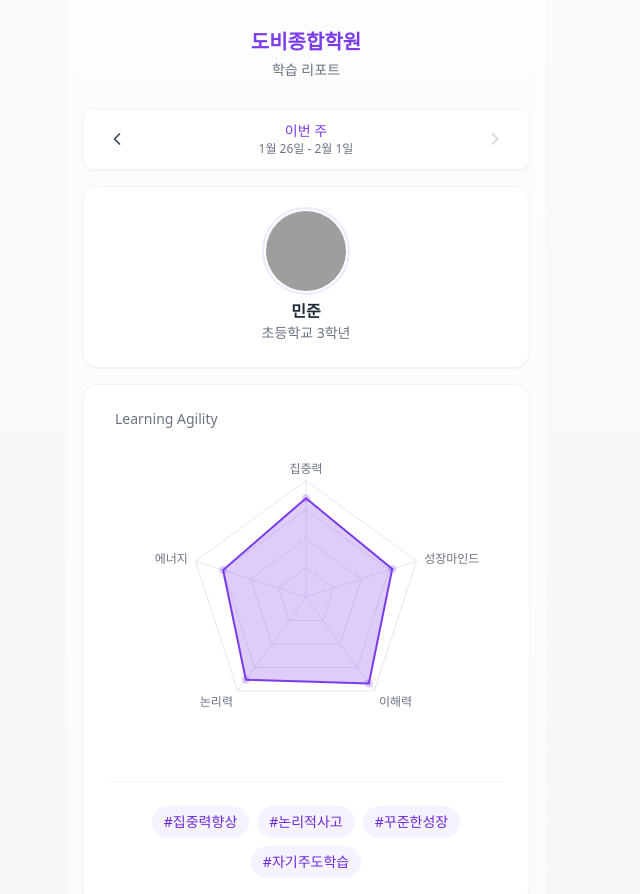
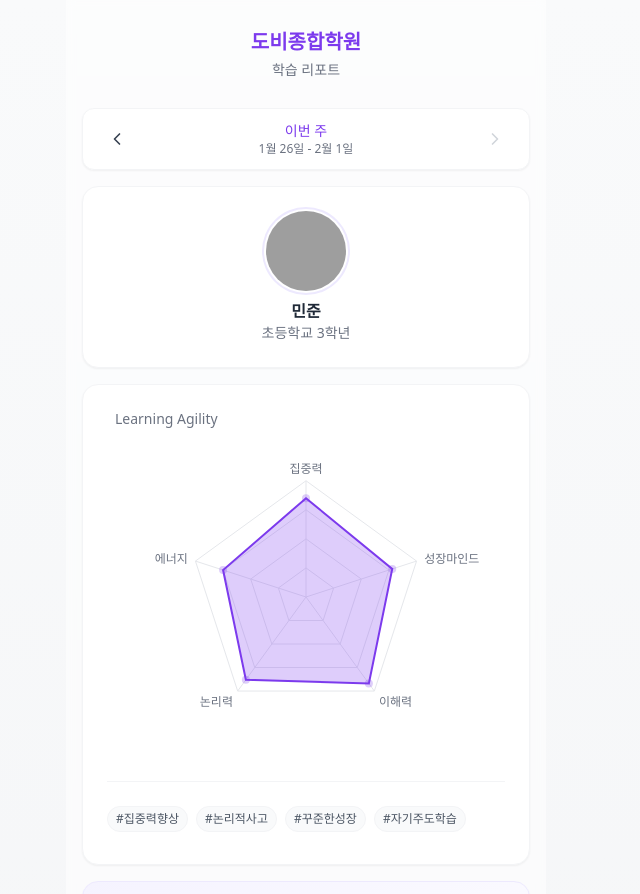
Before and after one commit to starthalf/carekids, a React (Vite) app: page /home in a window 1280 px wide. Shown: the top 894 px of the page, without its empty margins (334-974 px from the left). Built offline with nearby package versions, Linux system fonts and the light colour scheme; grey boxes are pictures that could not be loaded; a web font is replaced by a local one.

Commit message:
Updated HashtagList.tsx

```diff
--- a/src/components/insight/HashtagList.tsx
+++ b/src/components/insight/HashtagList.tsx
@@ -1,15 +1,11 @@
-interface HashtagListProps {
-  hashtags: string[];
-}
-
-export default function HashtagList({ hashtags }: HashtagListProps) {
+// HashtagList.tsx 내부 예시
+export default function HashtagList({ hashtags }: { hashtags: string[] }) {
   return (
-    <div className="flex flex-wrap gap-2 justify-center">
-      {hashtags.map((tag, index) => (
+    <div className="flex flex-nowrap gap-2 overflow-x-auto pb-2 scrollbar-hide">
+      {hashtags.map((tag) => (
         <span
           key={tag}
-          className="inline-block px-3 py-1.5 bg-primary-50 text-primary-700 text-sm font-medium rounded-full animate-fadeIn"
-          style={{ animationDelay: `${index * 100}ms` }}
+          className="whitespace-nowrap px-2 py-1 bg-gray-50 text-gray-600 text-[10px] sm:text-xs rounded-full border border-gray-100"
         >
           #{tag}
         </span>
```
